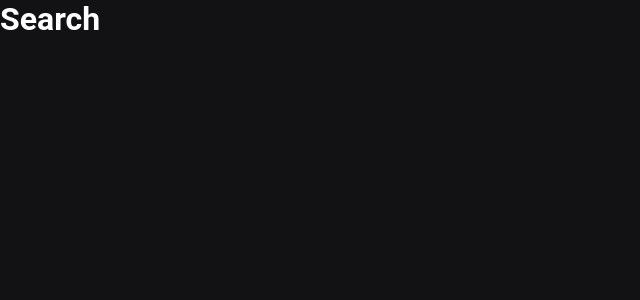
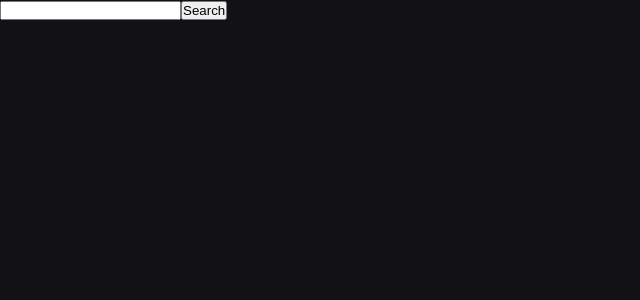
Before and after one commit to luiscostalafc/curso-next, a Next.js app: page /search in a window 1280 px wide. Shown: the top 300 px of the page, without its empty margins (0-640 px from the left). Built offline with nearby package versions, Linux system fonts and the light colour scheme.

Commit message:
Pagina de busca

```diff
--- a/src/pages/search.tsx
+++ b/src/pages/search.tsx
@@ -1,5 +1,71 @@
-export default function Search() {
+import { useRouter } from 'next/router';
+import { useState, FormEvent } from 'react';
+import Link from 'next/link'
+import Prismic from 'prismic-javascript';
+import PrismicDOM from 'prismic-dom';
+import { Document } from 'prismic-javascript/types/documents'
+import { GetServerSideProps } from 'next';
+import { client } from '@/lib/prismic';
+
+interface SearchProps {
+  searchResults: Document[];
+}
+
+export default function Search({ searchResults }: SearchProps) {
+  const router = useRouter()
+  const [ search, setSearch] = useState('');
+
+
+  function handleSearch(e: FormEvent) {
+    e.preventDefault();
+
+    router.push(
+      `/search?q=${encodeURIComponent(search)}`
+    )
+
+    setSearch('');
+  }
+
   return (
-    <h1>Search</h1>
+    <div>
+      <form onSubmit={handleSearch}>
+        <input type="text" value={search} onChange={e => setSearch(e.target.value)} />
+        <button type="submit">Search</button>
+      </form>
+
+      <ul>
+       {searchResults.map(product => {
+         return (
+           <li key={product.id}>
+             <Link href={`/catalog/products/${product.uid}`}>
+               <a>
+                 {PrismicDOM.RichText.asText(product.data.title)}
+               </a>
+             </Link>
+           </li>
+         )
+       })}
+
+      </ul>
+    </div>
   )
 }
+
+export const getServerSideProps: GetServerSideProps<SearchProps> = async (context) => {
+  const { q } = context.query;
+
+  if(!q) {
+    return { props: { searchResults: [] } };
+  }
+
+  const searchResults = await client().query([
+    Prismic.Predicates.at('document.type', 'product'),
+    Prismic.Predicates.fulltext('my.product.title', String(q))
+  ])
+
+  return {
+    props: {
+      searchResults: searchResults.results,
+     }
+  }
+}
```
